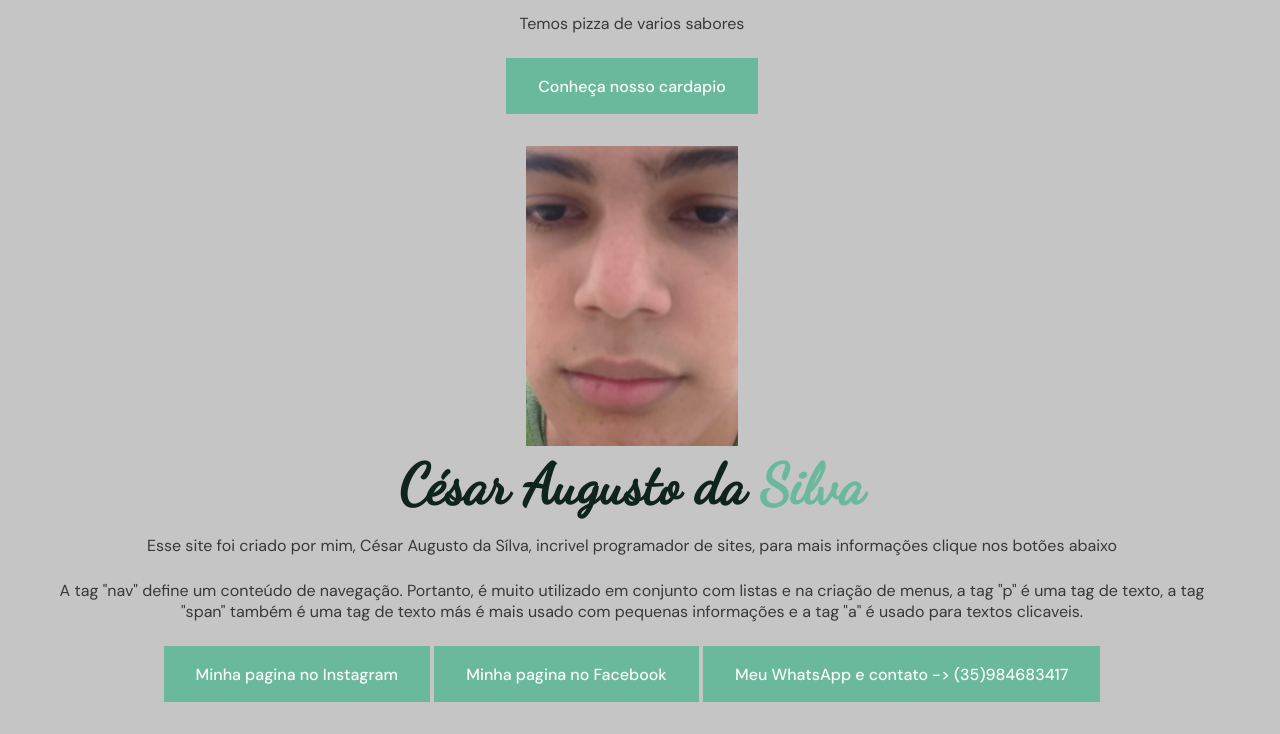
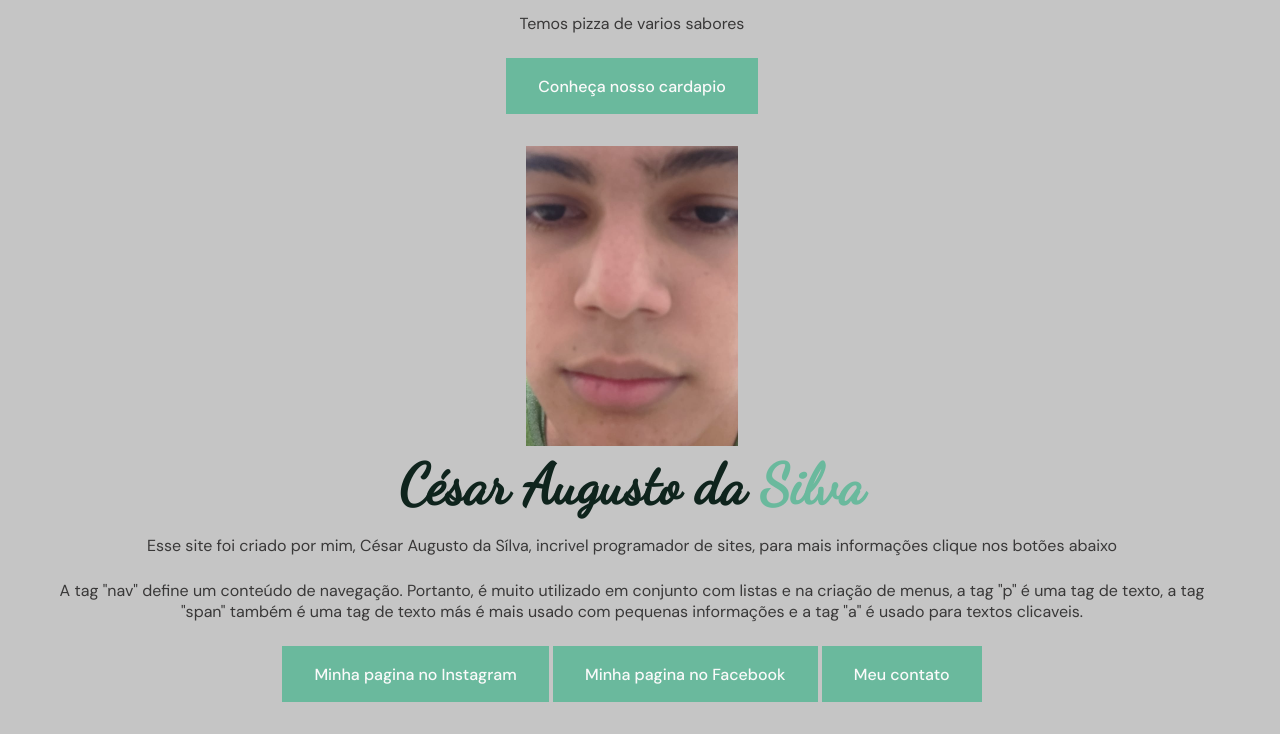
Before and after one commit to Cesar2cm/pizzadev, a plain HTML site: page Index.html in a window 1280 px wide. Shown: the part 1004-1738 px from the top of the page. Drawn offline with Linux system fonts and the light colour scheme.

Commit message:
Prova melhorada

```diff
--- a/Index.html
+++ b/Index.html
@@ -75,7 +75,7 @@
             <p>A tag "nav" define um conteúdo de navegação. Portanto, é muito utilizado em conjunto com listas e na criação de menus, a tag "p" é uma tag de texto, a tag "span" também é uma tag de texto más é mais usado com pequenas informações e a tag "a" é usado para textos clicaveis.</p>
             <a href="https://www.instagram.com/cesaraugusto3622/"class="button">Minha pagina no Instagram</a>
             <a href="https://www.facebook.com/people/Cesar-Augusto/100004824199264/"class="button">Minha pagina no Facebook</a>
-            <p class="button">Meu WhatsApp e contato -> (35)984683417</p>
+            <a href="img/WhatsApp.jpeg"class="button">Meu contato</a>
           </div>
 
         </div>
```
Also changed, not shown: img/WhatsApp.jpeg (added).
